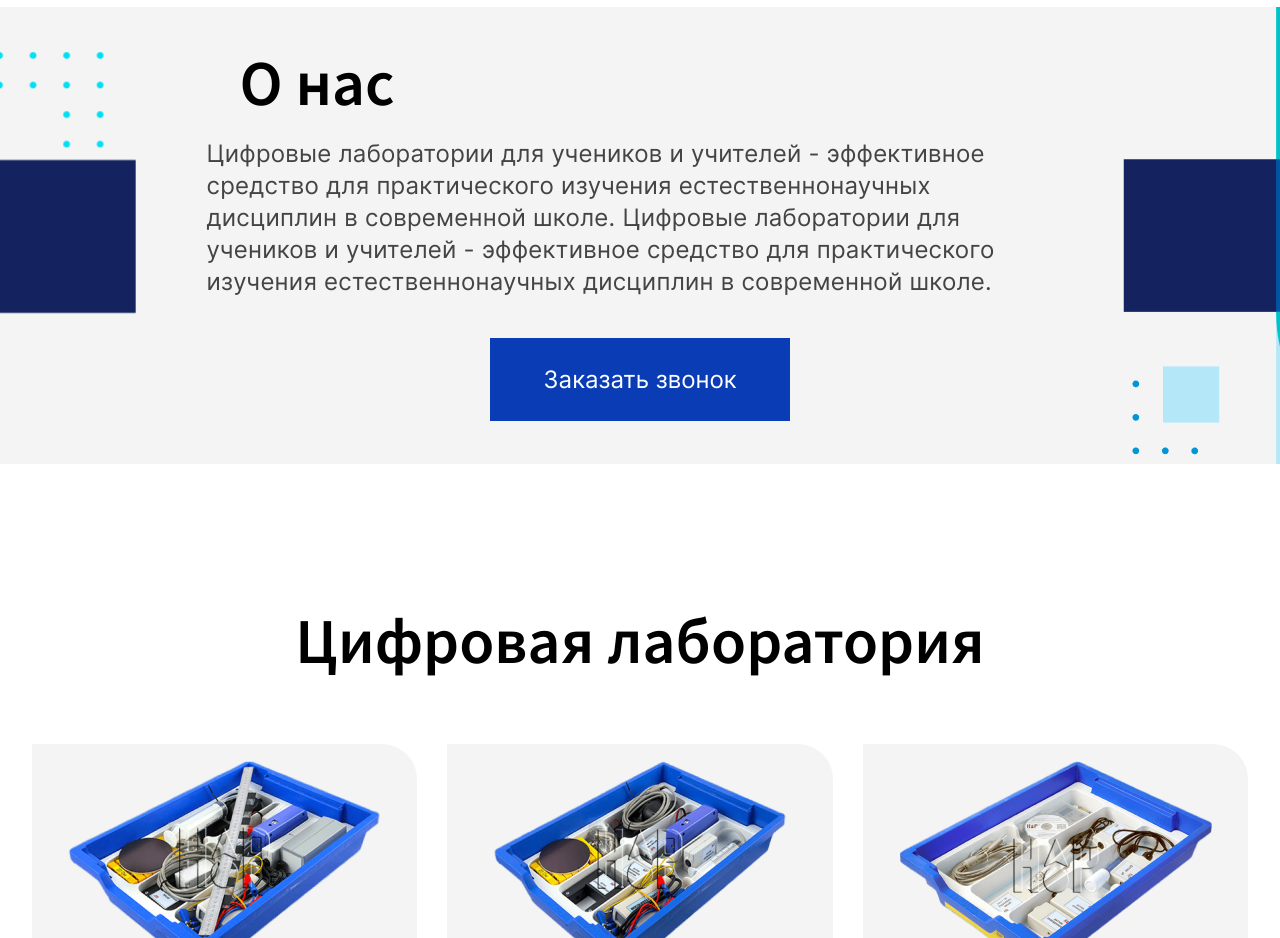
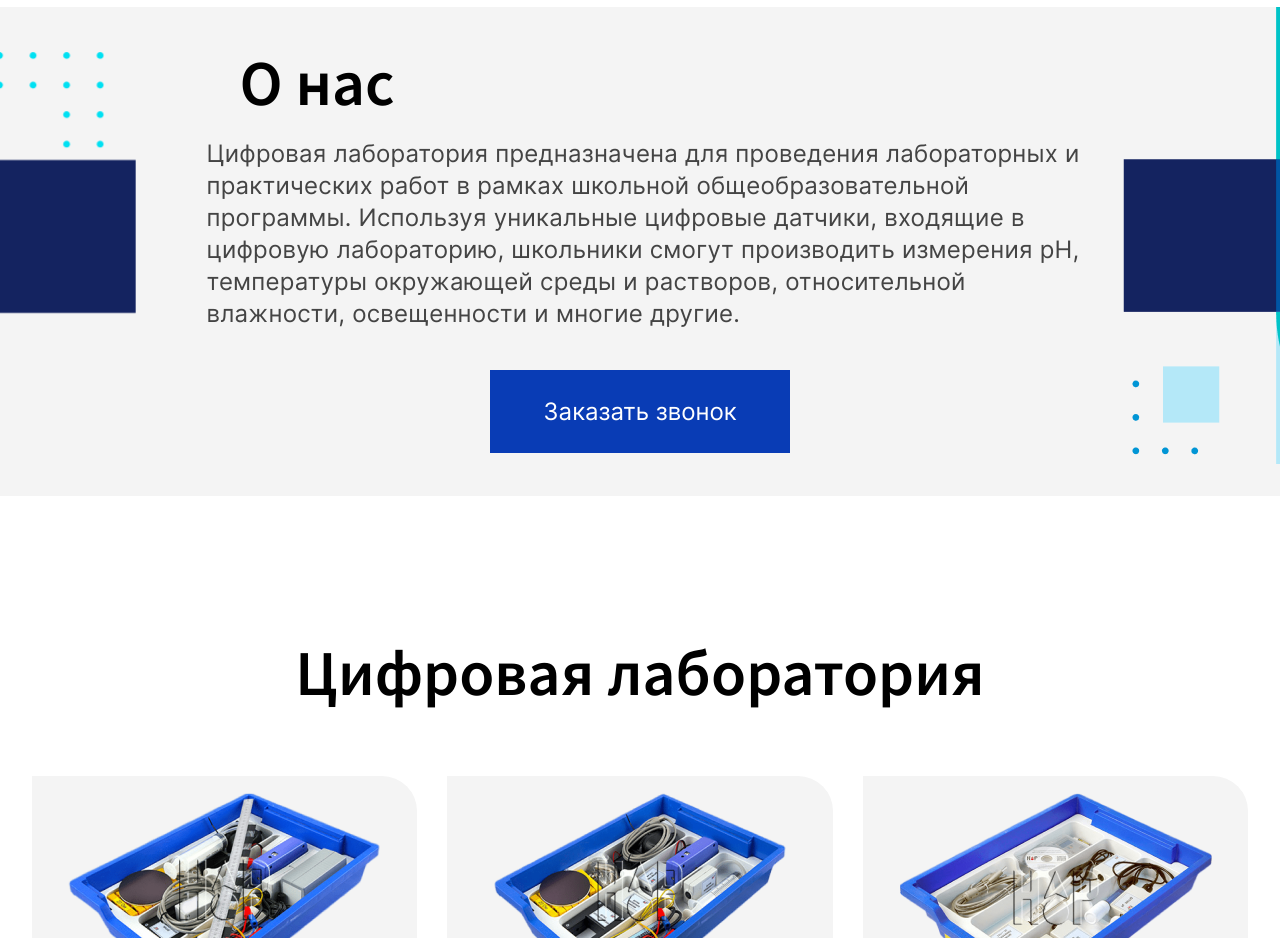
Before and after one commit to KrutikowWEB/lab, a website: page src/index.html in a window 1280 px wide. Shown: the part 1420-2358 px from the top of the page. Drawn offline with nearby package versions, Linux system fonts and the light colour scheme; files that its build step writes are made by us from their sources; files whose address does not match are found by name.

Commit message:
change info in block about-us

```diff
--- a/src/index.html
+++ b/src/index.html
@@ -108,7 +108,7 @@
                 <div class="container">
                     <div class="about-us__wrapper">
                         <h2 class="about-us__title">О нас</h2>
-                        <p class="about-us__deskr">Цифровые лаборатории для учеников и учителей - эффективное средство для практического изучения естественнонаучных дисциплин в современной школе. <span>Цифровые лаборатории для учеников и учителей - эффективное средство для практического изучения естественнонаучных дисциплин в современной школе.</span> </p>
+                        <p class="about-us__deskr">Цифровая лаборатория предназначена для проведения лабораторных и практических работ в рамках школьной общеобразовательной программы. Используя уникальные цифровые датчики, входящие в цифровую лабораторию, школьники смогут производить измерения рН, температуры окружающей среды и растворов, относительной влажности, освещенности и многие другие. </p>
                         <button class="about-us__btn btn">Заказать звонок</button>
                     </div>
                 </div>
@@ -148,18 +148,6 @@
                             <p class="laboratory__item_deskr">Базовый уровень</p>
                         </div>
                     </div>
-                    <!-- <div class="laboratory__shevron">
-                        <button class="laboratory__btn">
-                            <svg width="11" height="20" viewBox="0 0 11 20" fill="none" xmlns="http://www.w3.org/2000/svg">
-                                <path class="shevron" d="M10.1782 1.53857L1.61537 10.1014L10.1782 18.6643" stroke="black" stroke-width="1.57953"/>
-                            </svg>
-                        </button>
-                        <button class="laboratory__btn laboratory__btn_right">
-                            <svg  width="11" height="20" viewBox="0 0 11 20" fill="none" xmlns="http://www.w3.org/2000/svg">
-                                <path class="shevron" d="M10.1782 1.53857L1.61537 10.1014L10.1782 18.6643" stroke="black" stroke-width="1.57953"/>
-                            </svg>
-                        </button>
-                    </div> -->
                 </div>
             </section>
             <section class="feedback" id="feedback">
--- a/src/sass/block/_about-us.scss
+++ b/src/sass/block/_about-us.scss
@@ -30,7 +30,7 @@
         @extend %text_title;
     }
     &__deskr{
-        width: 800px;
+        width: 900px;
         margin-left: 175px;
         margin-top: 24px;
         font-family: 'Inter Regular';
```
